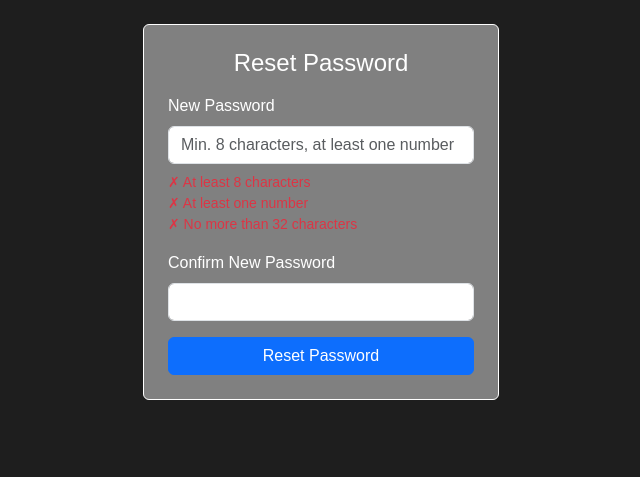
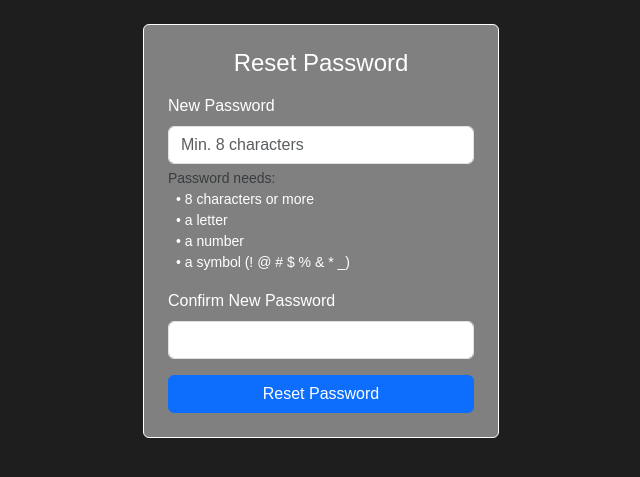
Before and after one commit to SmackyDahFrog/CITS3403-Project, a Flask app: template app/templates/reset_password.html in a window 1280 px wide. Shown: the top 477 px of the page, without its empty margins (319-959 px from the left). Run offline with Flask 3, Linux system fonts and the light colour scheme; the template is opened without the code that fills it: values that come from a table or form of the project are taken from there, others are empty.

Commit message:
Match reset password validation styling and requirements to signup page

```diff
--- a/app/templates/reset_password.html
+++ b/app/templates/reset_password.html
@@ -12,12 +12,14 @@
                     <div class="mb-3">
                         <label for="new_password" class="form-label">New Password</label>
                         <input type="password" id="new_password" name="new_password" class="form-control"
-                            maxlength="32" placeholder="Min. 8 characters, at least one number"
+                            maxlength="32" placeholder="Min. 8 characters"
                             oninput="validateResetPassword()">
-                        <ul class="list-unstyled mt-2 small" id="pwRequirements">
-                            <li id="req-length" class="text-danger">✗ At least 8 characters</li>
-                            <li id="req-number" class="text-danger">✗ At least one number</li>
-                            <li id="req-max" class="text-danger">✗ No more than 32 characters</li>
+                        <div class="form-text mt-1">Password needs:</div>
+                        <ul class="list-unstyled ms-2 small" id="pwRequirements">
+                            <li id="req-length">• 8 characters or more</li>
+                            <li id="req-letter">• a letter</li>
+                            <li id="req-number">• a number</li>
+                            <li id="req-symbol">• a symbol (! @ # $ % & * _)</li>
                         </ul>
                         {% if form.new_password.errors %}
                             {% for error in form.new_password.errors %}
@@ -51,25 +53,23 @@ function validateResetPassword() {
     const confirm = document.getElementById('confirm_new_password').value;
     const err = document.getElementById('resetPasswordError');
 
-    function setReq(id, passed) {
+    function setReq(id, passed, label) {
         const el = document.getElementById(id);
         if (passed) {
-            el.className = 'text-success';
-            el.textContent = '✓ ' + el.textContent.slice(2);
+            el.style.color = 'limegreen';
+            el.textContent = '✓ ' + label;
         } else {
-            el.className = 'text-danger';
-            el.textContent = '✗ ' + el.textContent.slice(2);
+            el.style.color = '';
+            el.textContent = '• ' + label;
         }
     }
 
-    setReq('req-length', pw.length >= 8);
-    setReq('req-number', /\d/.test(pw));
-    setReq('req-max', pw.length <= 32 && pw.length > 0);
+    setReq('req-length', pw.length >= 8, '8 characters or more');
+    setReq('req-letter', /[a-zA-Z]/.test(pw), 'a letter');
+    setReq('req-number', /\d/.test(pw), 'a number');
+    setReq('req-symbol', /[!@#$%&*_]/.test(pw), 'a symbol (! @ # $ % & * _)');
 
-    if (confirm.length === 0) {
-        err.style.display = 'none';
-        return;
-    }
+    if (confirm.length === 0) { err.style.display = 'none'; return; }
     if (pw !== confirm) {
         err.textContent = 'Passwords do not match.';
         err.style.display = 'block';
```
